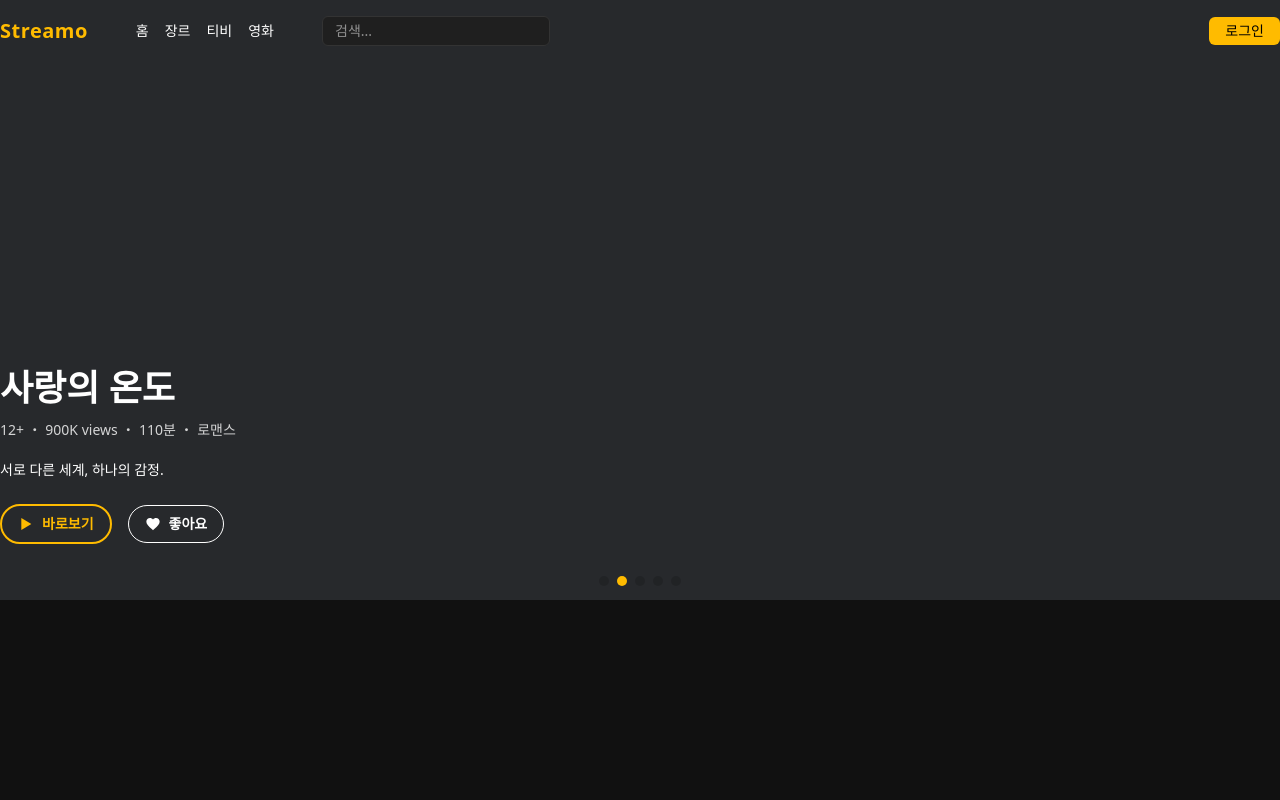
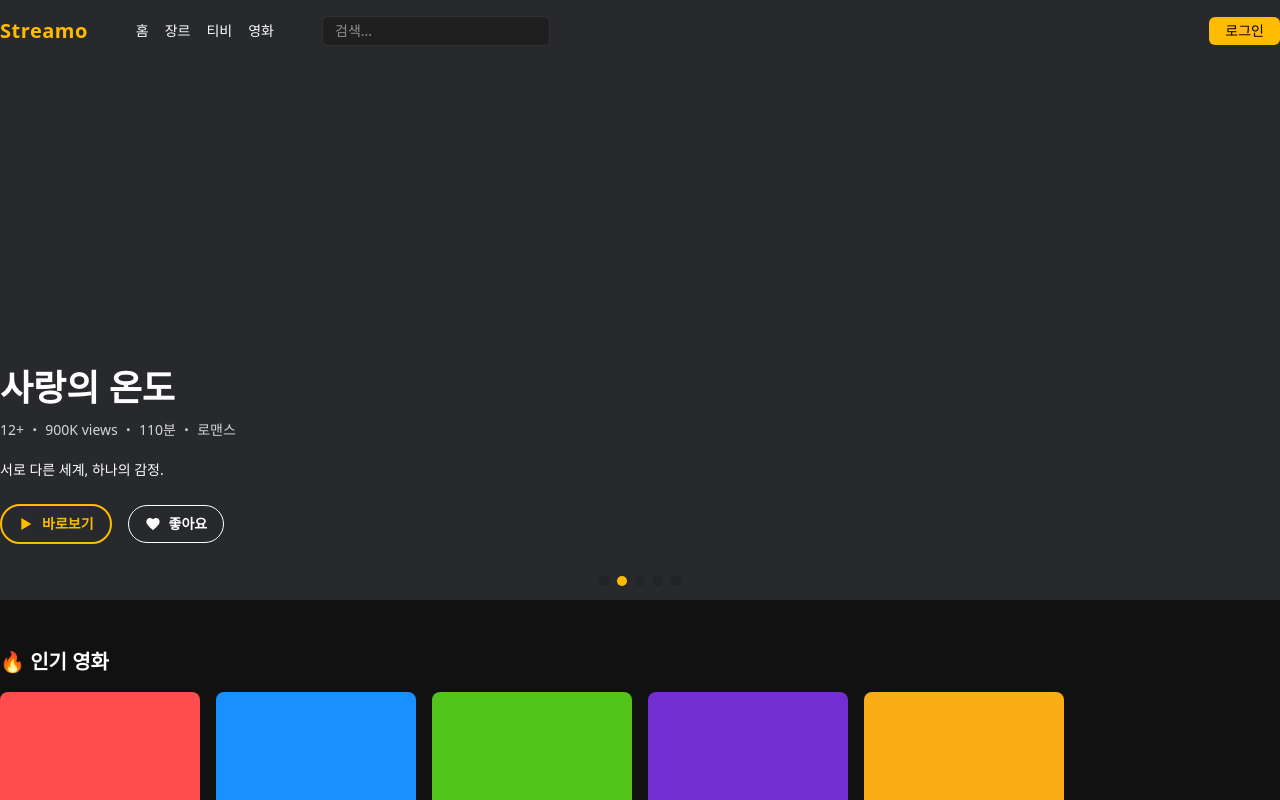
Before and after one commit to pukkok/streamo, a Next.js app in the folder front/: page / in a window 1280 px wide. Shown: the top 800 px of the page. Built offline with nearby package versions, Linux system fonts and the light colour scheme.

Commit message:
[Feat] 카테고리 섹션 연결

```diff
--- a/front/app/main/Mainpage.jsx
+++ b/front/app/main/Mainpage.jsx
@@ -2,6 +2,9 @@ import { useState } from 'react'
 import Header from '../components/header/Header'
 import SignModal from '../components/signModal/SignModal' // ← 이거 연결!
 import HeroSection from '../components/hero/HeroSection'
+import CategorySection from '../components/category/CategorySection'
+import dummyCategory from '../components/category/dummyCategory'
+
 
 const MainPage = () => {
   const [signInModalOpen, setSignInModalOpen] = useState(false)
@@ -15,7 +18,7 @@ const MainPage = () => {
   }
 
   return (
-    <div className="">
+    <>
       <Header onLoginClick={openSignModal} />
 
       {signInModalOpen && (
@@ -25,7 +28,8 @@ const MainPage = () => {
       {/* 히어로 섹션 넣기 */}
       <HeroSection />
       {/* 카테고리 리스트 넣기 */}
-    </div>
+      <CategorySection title={dummyCategory.title} items={dummyCategory.items} />
+    </>
   )
 }
 
```
